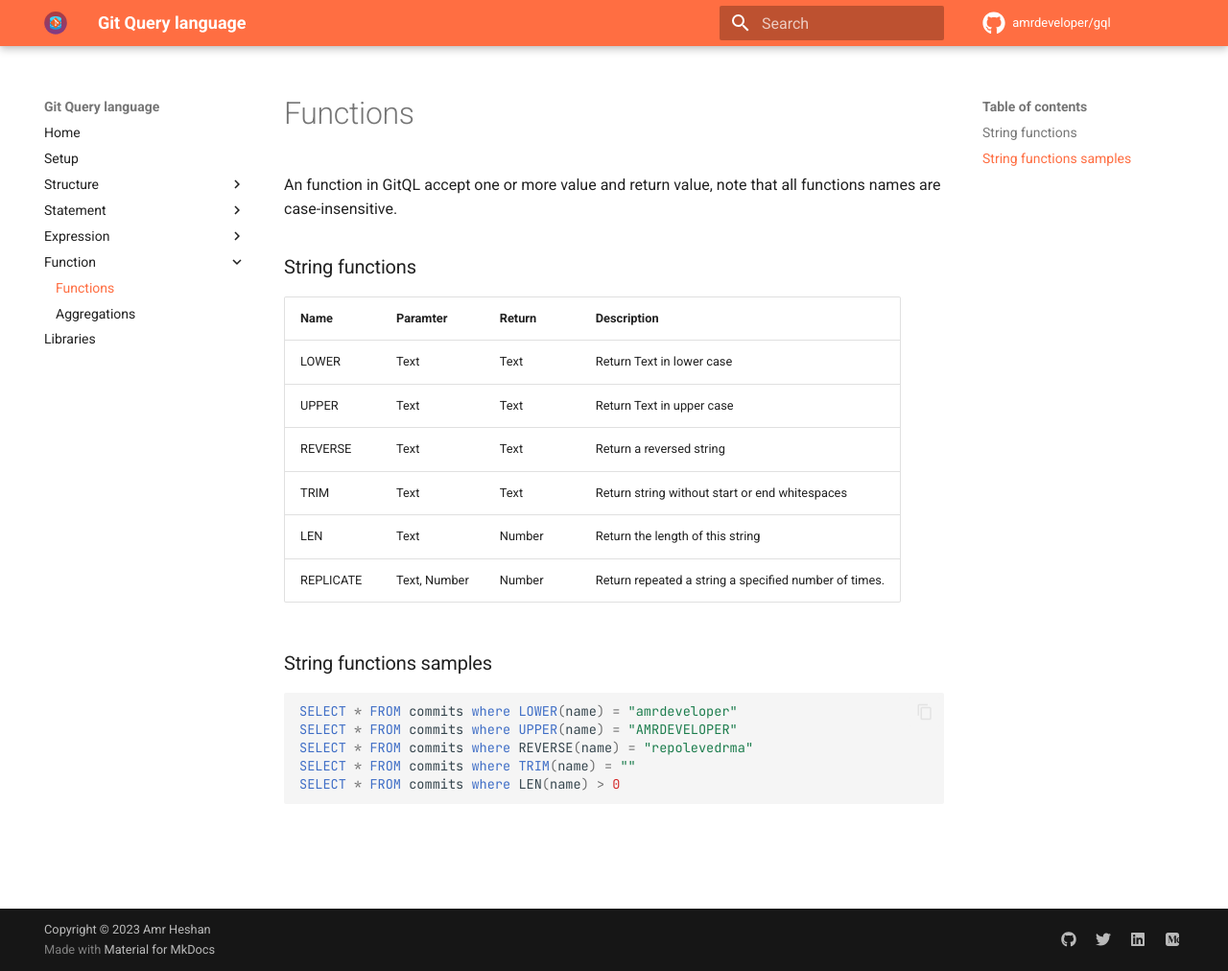
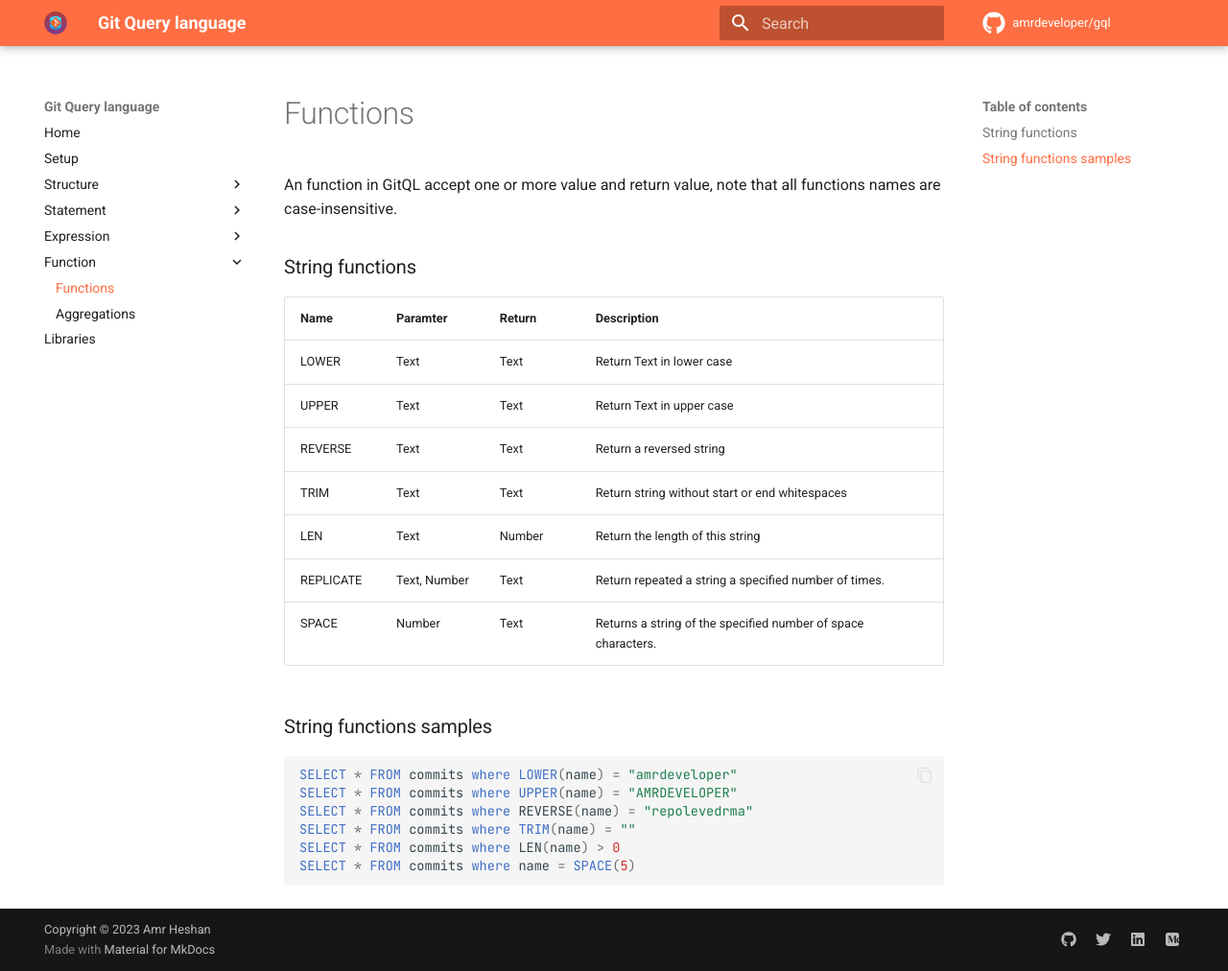
Before and after one commit to AmrDeveloper/GQL, an MkDocs documentation site: the page built from docs/function/functions.md, in a window 1280 px wide and 1012 px high. Shown: the whole window at 96% size. Built offline with MkDocs 1.6.1 and Material for MkDocs 9.7.7, drawn with Linux system fonts in a browser that asks for light colours; comment, search, counter and statistics services are not loaded.

Commit message:
Implement Text Space function

````diff
--- a/docs/function/functions.md
+++ b/docs/function/functions.md
@@ -2,14 +2,15 @@ An function in GitQL accept one or more value and return value,
 note that all functions names are case-insensitive.
 
 ### String functions
-| Name      | Paramter     | Return | Description                                           |
-| --------- | ------------ | ------ | ----------------------------------------------------- |
-| LOWER     | Text         | Text   | Return Text in lower case                             |
-| UPPER     | Text         | Text   | Return Text in upper case                             |
-| REVERSE   | Text         | Text   | Return a reversed string                              |
-| TRIM      | Text         | Text   | Return string without start or end whitespaces        |
-| LEN       | Text         | Number | Return the length of this string                      |
-| REPLICATE | Text, Number | Number | Return repeated a string a specified number of times. |
+| Name      | Paramter     | Return | Description                                                   |
+| --------- | ------------ | ------ | ------------------------------------------------------------- |
+| LOWER     | Text         | Text   | Return Text in lower case                                     |
+| UPPER     | Text         | Text   | Return Text in upper case                                     |
+| REVERSE   | Text         | Text   | Return a reversed string                                      |
+| TRIM      | Text         | Text   | Return string without start or end whitespaces                |
+| LEN       | Text         | Number | Return the length of this string                              |
+| REPLICATE | Text, Number | Text   | Return repeated a string a specified number of times.         |
+| SPACE     | Number       | Text   | Returns a string of the specified number of space characters. |
 
 ### String functions samples
 
@@ -19,4 +20,5 @@ SELECT * FROM commits where UPPER(name) = "AMRDEVELOPER"
 SELECT * FROM commits where REVERSE(name) = "repolevedrma"
 SELECT * FROM commits where TRIM(name) = ""
 SELECT * FROM commits where LEN(name) > 0
+SELECT * FROM commits where name = SPACE(5)
 ```
````
Also changed, not shown: 1 other file.
